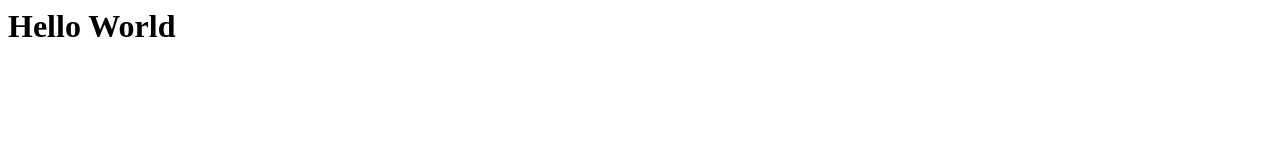
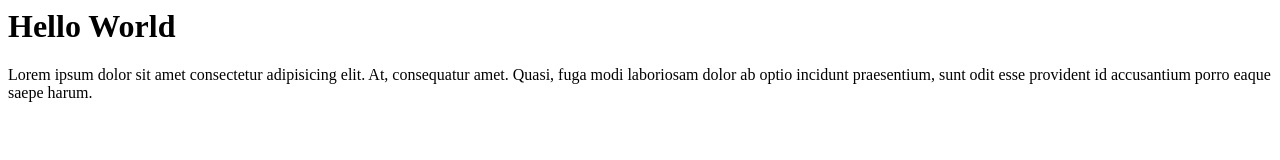
Before and after one commit to javoxpl/live-intro-git, a plain HTML site: page index.html in a window 1280 px wide. Drawn offline with Linux system fonts and the light colour scheme.

Commit message:
aggiunge paragrafo

```diff
--- a/index.html
+++ b/index.html
@@ -1 +1,2 @@
 <h1>Hello World</h1>
+<p>Lorem ipsum dolor sit amet consectetur adipisicing elit. At, consequatur amet. Quasi, fuga modi laboriosam dolor ab optio incidunt praesentium, sunt odit esse provident id accusantium porro eaque saepe harum.</p>
```
